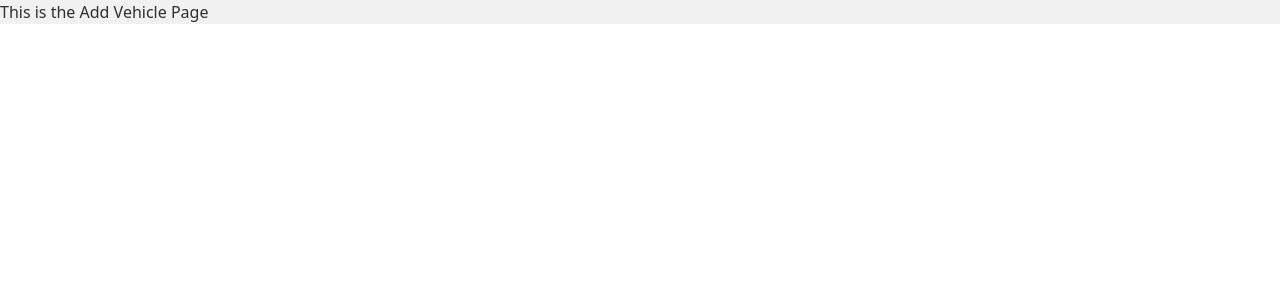
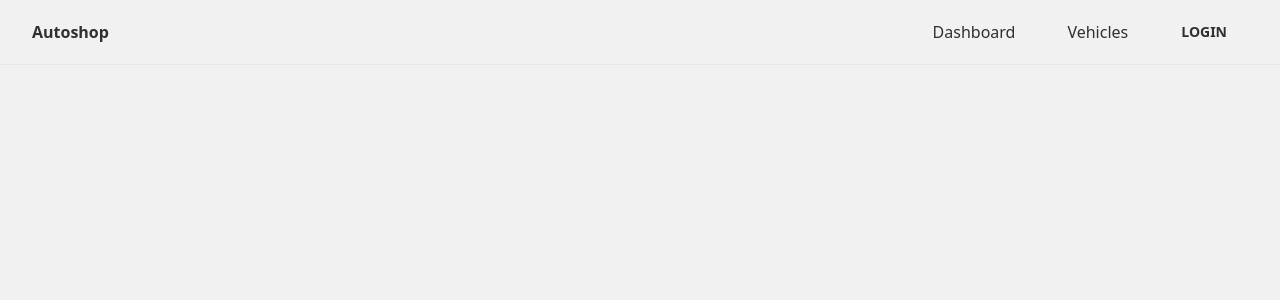
Before and after one commit to leanjunio/autoshop, a Next.js app: page /vehicles/add in a window 1280 px wide. Shown: the top 300 px of the page. Built offline with nearby package versions, Linux system fonts and the light colour scheme; no server answers.

Commit message:
update add vehicle page

```diff
--- a/src/pages/vehicles/add.tsx
+++ b/src/pages/vehicles/add.tsx
@@ -1,7 +1,15 @@
+import Layout from "@/components/layout";
+import Head from "next/head";
+
 export default function AddVehiclePage() {
   return (
-    <div>
-      <h1>This is the Add Vehicle Page</h1>
-    </div>
+    <>
+      <Head>
+        <title>Add Vehicle</title>
+      </Head>
+      <Layout>
+        <div></div>
+      </Layout>
+    </>
   );
 }
```
